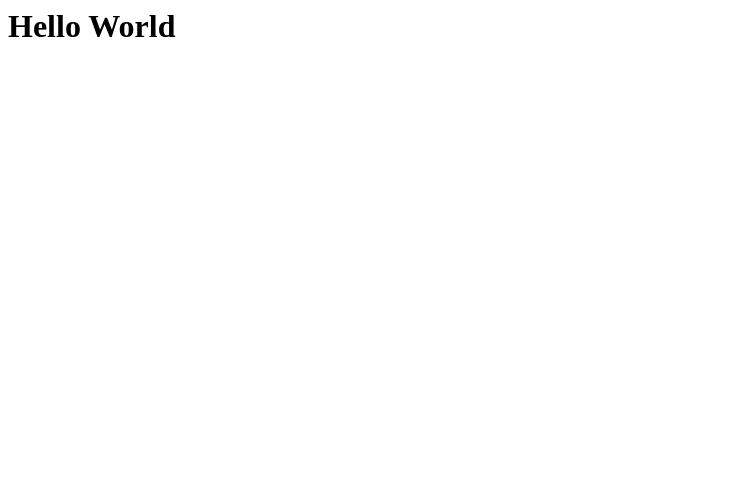
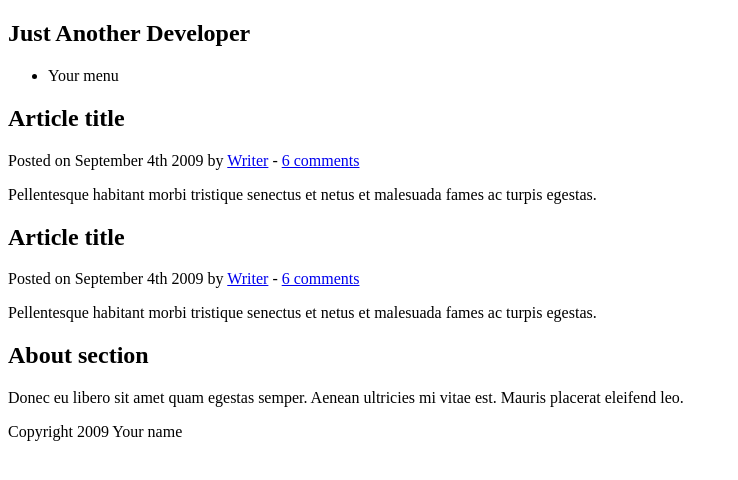
Before and after one commit to jacobsauerhoefer/minimarkdown, a website: page public/index.html in a window 1280 px wide. Shown: the whole page, without its empty margins (0-738 px from the left). Drawn offline with Linux system fonts and the light colour scheme.

```diff
--- a/public/index.html
+++ b/public/index.html
@@ -1 +1,52 @@
-<h1>Hello World</h1>
+<!DOCTYPE HTML>
+
+<html>
+
+<head>
+	<meta http-equiv="Content-Type" content="text/html; charset=UTF-8" />
+	<title>Just Another Developer Blog</title>
+</head>
+
+<body>
+
+	<header>
+    <h2>Just Another Developer</h2>
+		<nav>
+			<ul>
+				<li>Your menu</li>
+			</ul>
+		</nav>
+	</header>
+
+	<section>
+
+		<article>
+			<header>
+				<h2>Article title</h2>
+				<p>Posted on <time datetime="2009-09-04T16:31:24+02:00">September 4th 2009</time> by <a href="#">Writer</a> - <a href="#comments">6 comments</a></p>
+			</header>
+			<p>Pellentesque habitant morbi tristique senectus et netus et malesuada fames ac turpis egestas.</p>
+		</article>
+
+		<article>
+			<header>
+				<h2>Article title</h2>
+				<p>Posted on <time datetime="2009-09-04T16:31:24+02:00">September 4th 2009</time> by <a href="#">Writer</a> - <a href="#comments">6 comments</a></p>
+			</header>
+			<p>Pellentesque habitant morbi tristique senectus et netus et malesuada fames ac turpis egestas.</p>
+		</article>
+
+	</section>
+
+	<aside>
+		<h2>About section</h2>
+		<p>Donec eu libero sit amet quam egestas semper. Aenean ultricies mi vitae est. Mauris placerat eleifend leo.</p>
+	</aside>
+
+	<footer>
+		<p>Copyright 2009 Your name</p>
+	</footer>
+
+</body>
+
+</html>
```
Also changed, not shown: package.json (+4 -4 lines), server/source/api/api.js (added, +9 -0 lines), server/source/api/api.ts (deleted, +0 -11 lines), server/source/server.js (renamed from server/build/server.js, +13 -2 lines), server/source/server.ts (deleted, +0 -20 lines), server/spec/serverSpec.js (+2 -2 lines), server/typings.json (deleted, +0 -9 lines), tsconfig.json (deleted, +0 -15 lines), README.md, server/build/api/api.js (deleted), 3 other files.
